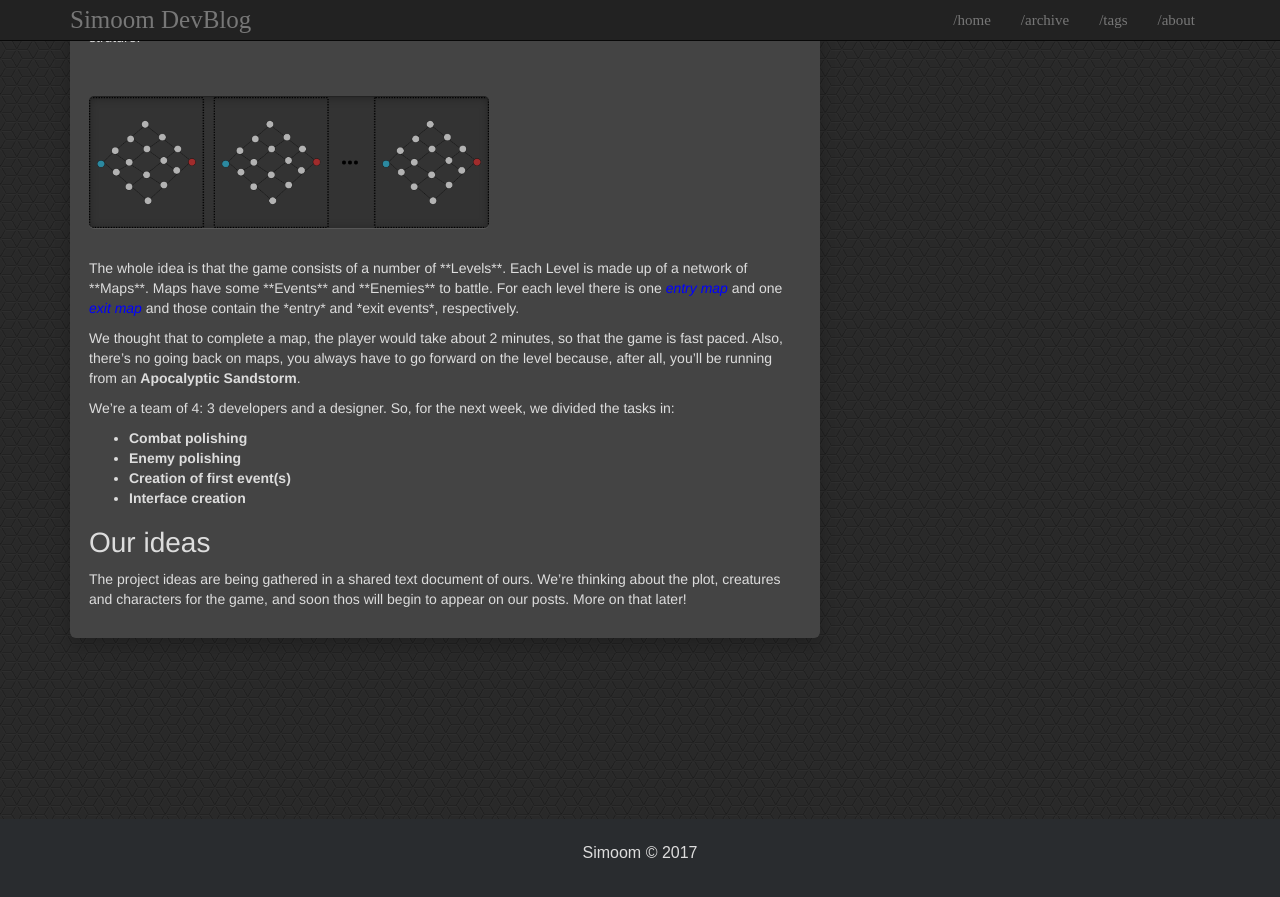
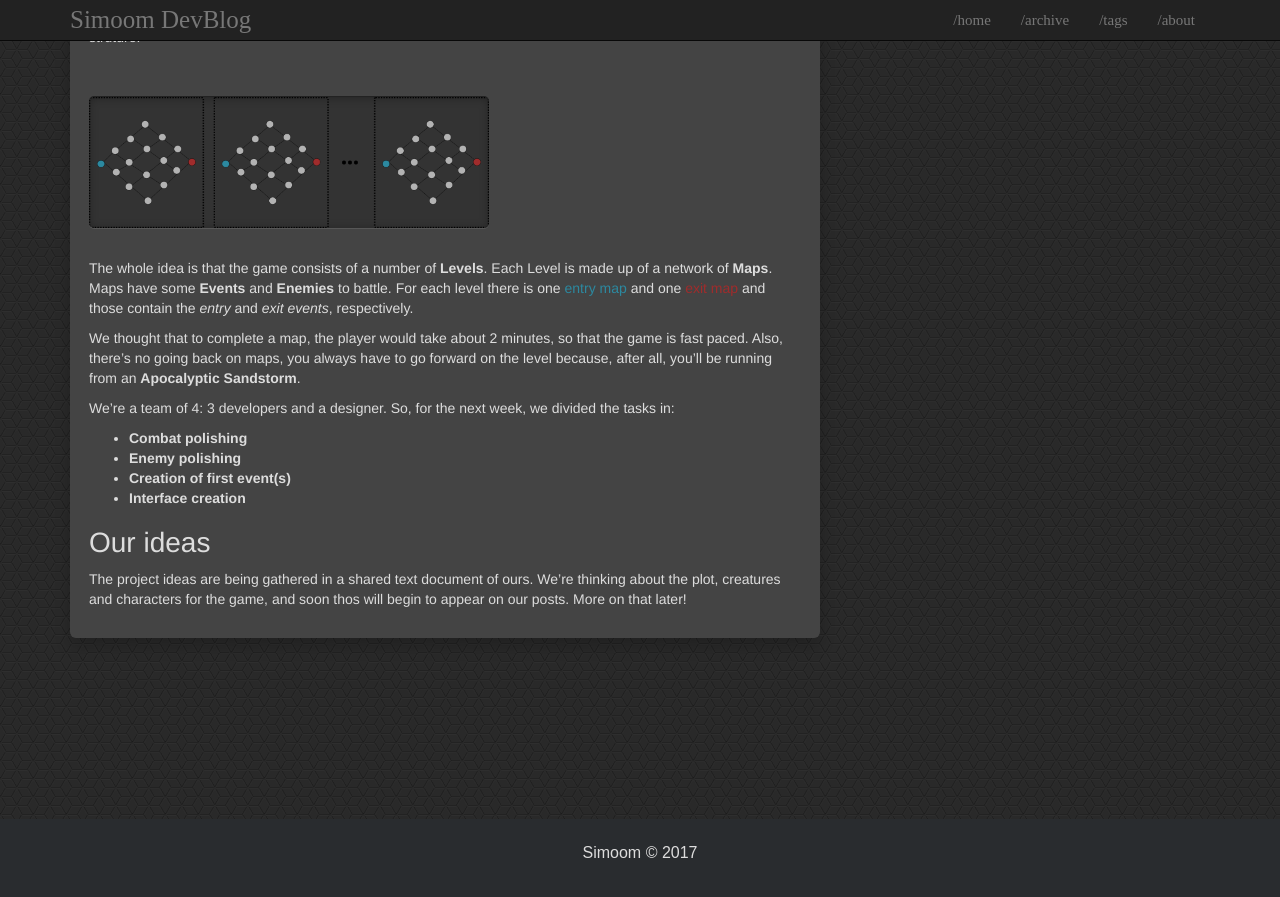
Before and after one commit to simoom-dev/blog, a Jekyll site: the page built from _posts/2017-03-31-week-2.md, in a window 1280 px wide and 900 px high, scrolled down 1309 px. Shown: the top 897 px of the window. Built offline with Jekyll 4.4.1, drawn with Linux system fonts in a browser that asks for light colours.

Commit message:
Fixed post for week 2.

```diff
--- a/_posts/2017-03-31-week-2.md
+++ b/_posts/2017-03-31-week-2.md
@@ -41,7 +41,7 @@ We have been discussing the plot of the game, and it led us to some decisions co
 <img src="{{ site.url | append:site.baseurl }}/images/game-sequence.png" width="400px" alt="Level structure">
 <br>
 
-<p>The whole idea is that the game consists of a number of **Levels**. Each Level is made up of a network of **Maps**. Maps have some **Events** and **Enemies** to battle. For each level there is one <span style="color:blue"><em>entry map</em></span> and one <span style="color:blue"><em>exit map</em></span> and those contain the *entry* and *exit events*, respectively.</p>
+The whole idea is that the game consists of a number of **Levels**. Each Level is made up of a network of **Maps**. Maps have some **Events** and **Enemies** to battle. For each level there is one <span style="color:#2c89a0">entry map</span> and one <span style="color:#a02c2c">exit map</span> and those contain the *entry* and *exit events*, respectively.
 
 We thought that to complete a map, the player would take about 2 minutes, so that the game is fast paced. Also, there's no going back on maps, you always have to go forward on the level because, after all, you'll be running from an **Apocalyptic Sandstorm**.
 
```
